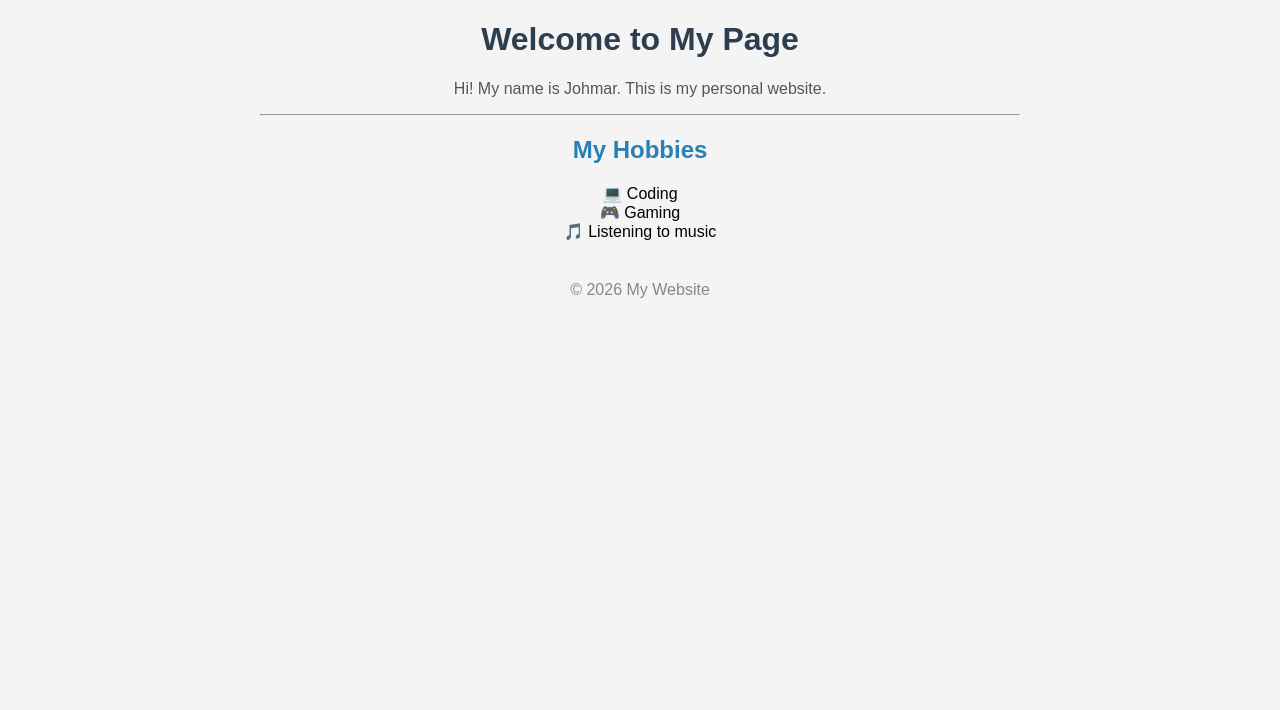
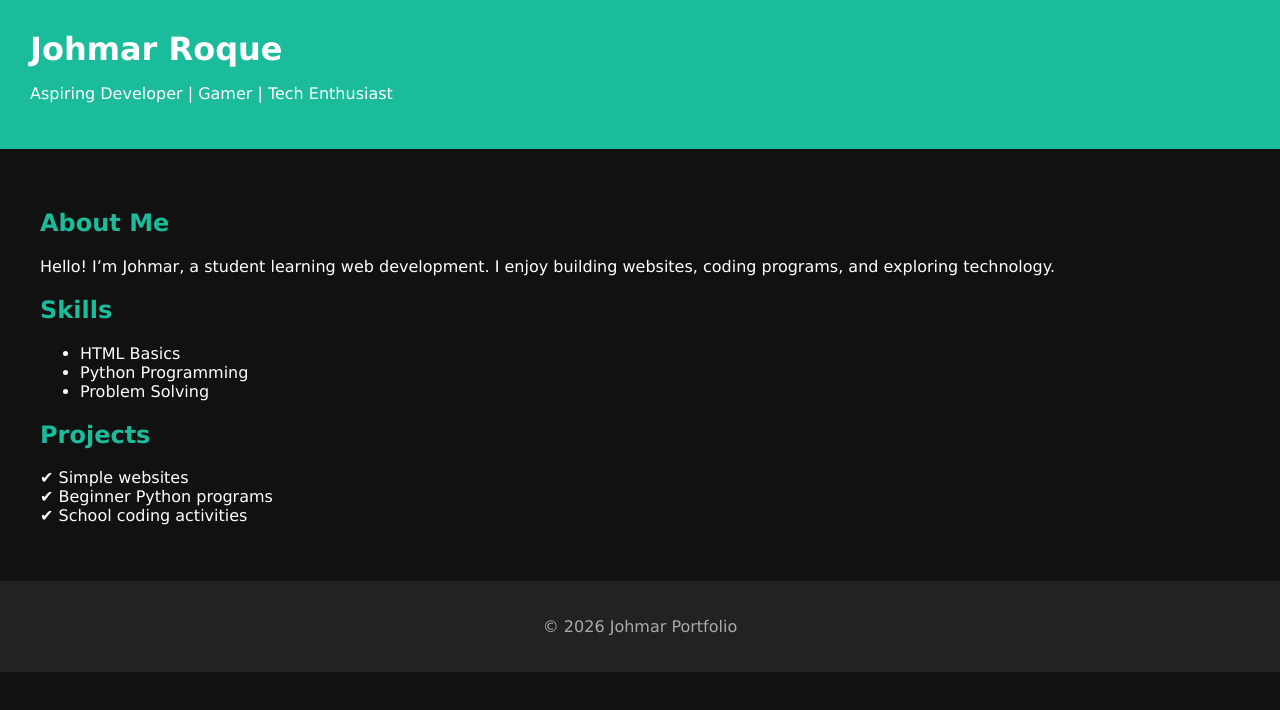
Before and after one commit to taehyuntxt39-cyber/web-demo, a plain HTML site: page index.html in a window 1280 px wide. Drawn offline with Linux system fonts and the light colour scheme.

Commit message:
Update index.html

```diff
--- a/index.html
+++ b/index.html
@@ -1,28 +1,45 @@
 <!DOCTYPE html>
-<html>
-  <head>
-    <title>About Me</title>
-  </head>
-  <body style="background-color:#f4f4f4; font-family: Arial; text-align:center;">
+<html lang="en">
+<head>
+  <meta charset="UTF-8">
+  <title>Johmar | Portfolio</title>
+</head>
 
-    <h1 style="color:#2c3e50;">Welcome to My Page</h1>
+<body style="margin:0; font-family:Verdana; background-color:#111; color:white;">
 
-    <p style="color:#555;">
-      Hi! My name is Johmar. This is my personal website.
+  <!-- HEADER -->
+  <div style="background-color:#1abc9c; padding:30px;">
+    <h1 style="margin:0;">Johmar Roque</h1>
+    <p>Aspiring Developer | Gamer | Tech Enthusiast</p>
+  </div>
+
+  <!-- CONTENT -->
+  <div style="padding:40px;">
+
+    <h2 style="color:#1abc9c;">About Me</h2>
+    <p>
+      Hello! I’m Johmar, a student learning web development.
+      I enjoy building websites, coding programs, and exploring technology.
     </p>
 
-    <hr width="60%">
-
-    <h2 style="color:#2980b9;">My Hobbies</h2>
-    <ul style="list-style:none; padding:0;">
-      <li>💻 Coding</li>
-      <li>🎮 Gaming</li>
-      <li>🎵 Listening to music</li>
+    <h2 style="color:#1abc9c;">Skills</h2>
+    <ul>
+      <li>HTML Basics</li>
+      <li>Python Programming</li>
+      <li>Problem Solving</li>
     </ul>
 
-    <p style="margin-top:40px; color:#888;">
-      © 2026 My Website
-    </p>
+    <h2 style="color:#1abc9c;">Projects</h2>
+    <p>✔ Simple websites<br>
+       ✔ Beginner Python programs<br>
+       ✔ School coding activities</p>
 
-  </body>
+  </div>
+
+  <!-- FOOTER -->
+  <div style="background-color:#222; padding:20px; text-align:center;">
+    <p style="color:#aaa;">© 2026 Johmar Portfolio</p>
+  </div>
+
+</body>
 </html>
```
